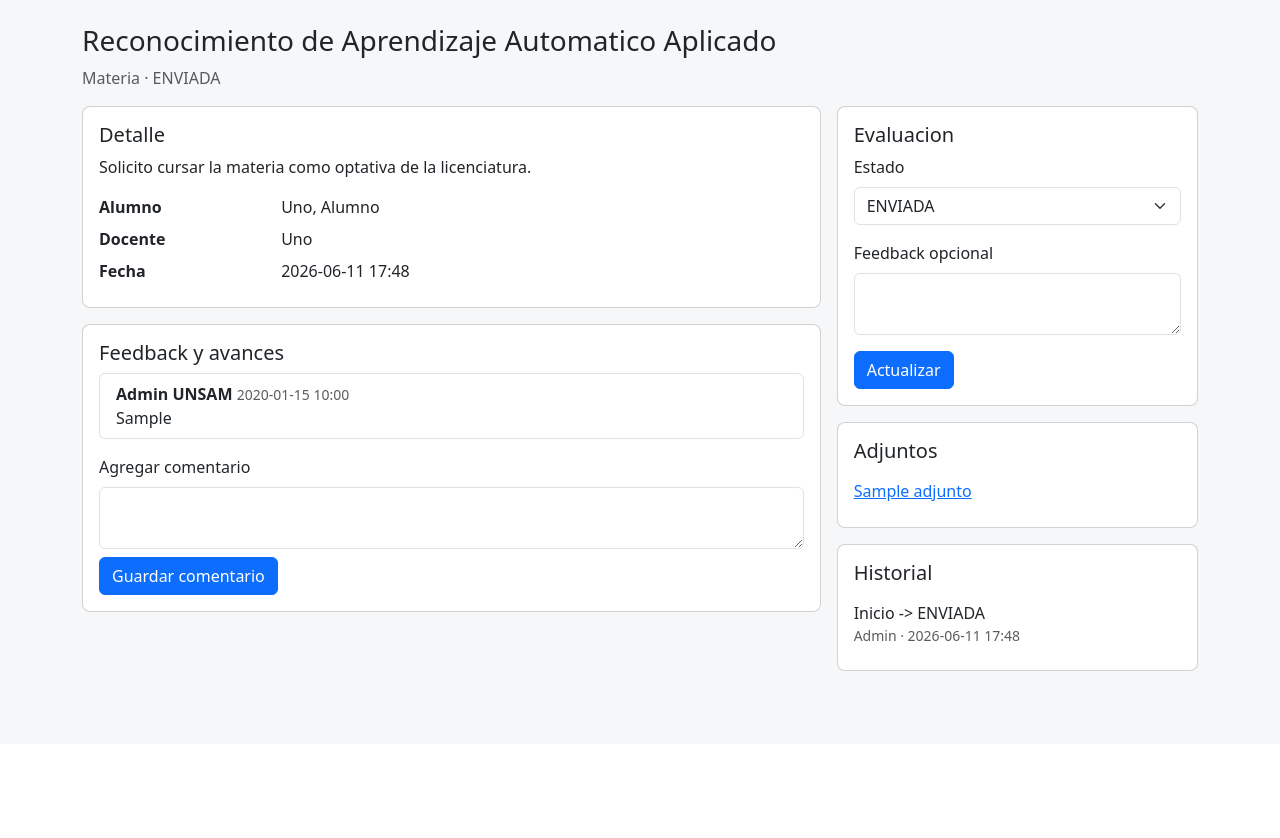
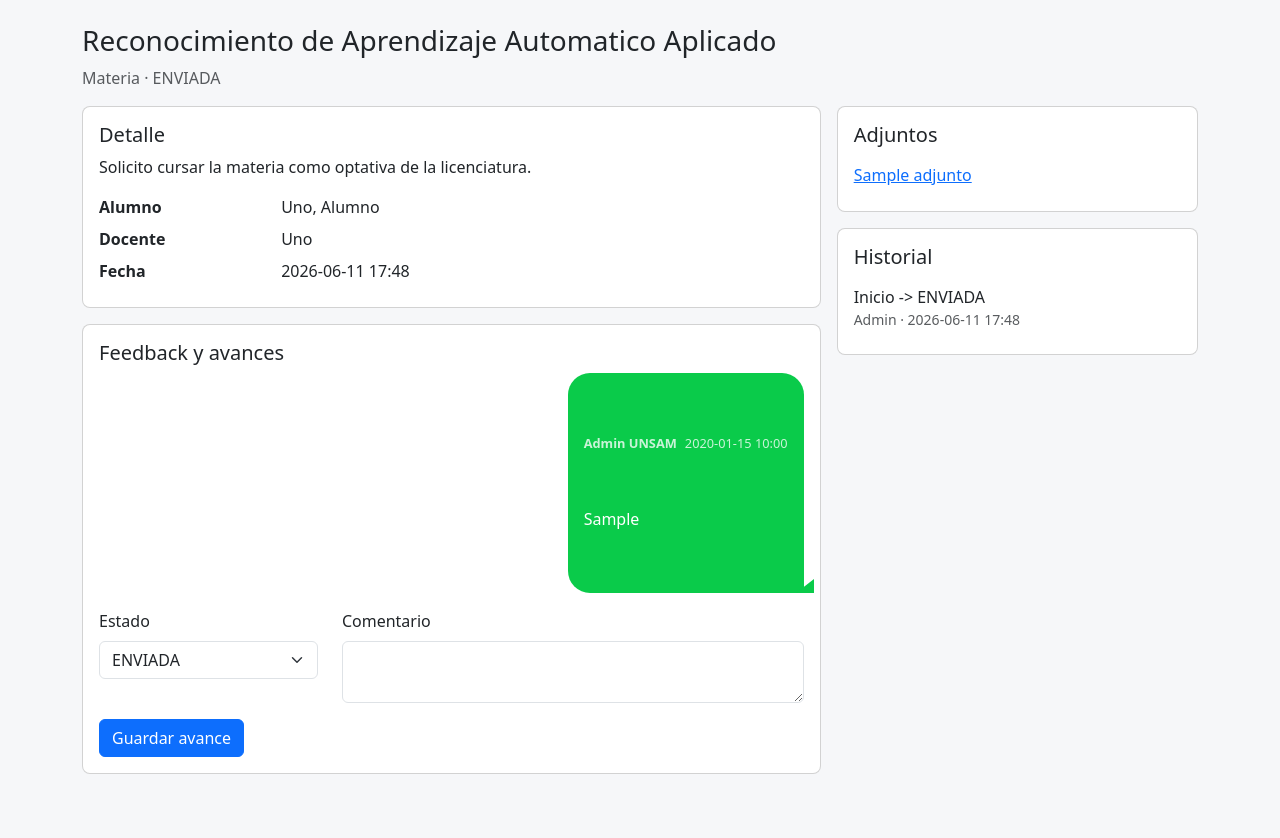
Before and after one commit to gabrielArne/webapp-optativas, a FastAPI app: page /solicitudes/1 in a window 1280 px wide. Shown: the part 56-894 px from the top of the page. Before the commit the page ends 727 px from the top, so only its background shows below. Run offline with FastAPI, Linux system fonts and the light colour scheme; the visitor is signed in with stand-in values (Sample User, id 1); tables that the repository leaves empty hold one stand-in row (values such as "Sample post").

Commit message:
fix cuadros solicitud

```diff
--- a/app/static/styles.css
+++ b/app/static/styles.css
@@ -27,3 +27,76 @@ body {
 textarea {
   min-height: 120px;
 }
+
+.feedback-thread {
+  display: flex;
+  flex-direction: column;
+  gap: 0.85rem;
+}
+
+.feedback-message {
+  display: flex;
+}
+
+.feedback-message-own {
+  justify-content: flex-end;
+}
+
+.feedback-message-other {
+  justify-content: flex-start;
+}
+
+.feedback-bubble {
+  border-radius: 22px;
+  max-width: min(78%, 640px);
+  padding: 0.85rem 1rem;
+  position: relative;
+  white-space: pre-wrap;
+}
+
+.feedback-message-own .feedback-bubble {
+  background: #0acb4a;
+  border-bottom-right-radius: 6px;
+  color: #fff;
+}
+
+.feedback-message-other .feedback-bubble {
+  background: #e9ecef;
+  border-bottom-left-radius: 6px;
+  color: #212529;
+}
+
+.feedback-message-own .feedback-bubble::after,
+.feedback-message-other .feedback-bubble::after {
+  border-style: solid;
+  bottom: 0;
+  content: "";
+  position: absolute;
+}
+
+.feedback-message-own .feedback-bubble::after {
+  border-color: transparent transparent #0acb4a transparent;
+  border-width: 0 0 14px 18px;
+  right: -10px;
+}
+
+.feedback-message-other .feedback-bubble::after {
+  border-color: transparent transparent #e9ecef transparent;
+  border-width: 0 18px 14px 0;
+  left: -10px;
+}
+
+.feedback-meta {
+  display: flex;
+  flex-wrap: wrap;
+  gap: 0.5rem;
+  font-size: 0.8rem;
+  margin-bottom: 0.35rem;
+  opacity: 0.78;
+}
+
+@media (max-width: 576px) {
+  .feedback-bubble {
+    max-width: 92%;
+  }
+}
--- a/app/templates/solicitudes/detail.html
+++ b/app/templates/solicitudes/detail.html
@@ -3,7 +3,7 @@
 <div class="d-flex justify-content-between align-items-start mb-3">
   <div>
     <h1 class="h3">{{ solicitud.titulo }}</h1>
-    <p class="text-muted mb-0">{{ solicitud.tipo }} · {{ solicitud.estado }}</p>
+    <p class="text-muted mb-0">{{ solicitud.tipo }} &middot; {{ solicitud.estado }}</p>
   </div>
   {% if current_user.rol == "Alumno" and solicitud.alumno_id == current_user.id and solicitud.estado not in ["ANULADA", "CERRADA"] %}
     <form method="post" action="/solicitudes/{{ solicitud.id }}/anular">
@@ -38,32 +38,25 @@
     <div class="card mb-3">
       <div class="card-body">
         <h2 class="h5">Feedback y avances</h2>
-        <div class="list-group mb-3">
+        <div class="feedback-thread mb-3">
           {% for feedback in solicitud.feedbacks %}
-            <div class="list-group-item">
+            <div class="feedback-message {% if feedback.usuario_id == current_user.id %}feedback-message-own{% else %}feedback-message-other{% endif %}">
+              <div class="feedback-bubble">
+                <div class="feedback-meta">
                   <strong>{{ feedback.usuario.nombre }} {{ feedback.usuario.apellido }}</strong>
-              <span class="text-muted small">{{ feedback.fecha.strftime("%Y-%m-%d %H:%M") }}</span>
+                  <span>{{ feedback.fecha.strftime("%Y-%m-%d %H:%M") }}</span>
+                </div>
                 <p class="mb-0">{{ feedback.comentario }}</p>
               </div>
+            </div>
           {% else %}
-            <div class="list-group-item text-muted">Sin comentarios.</div>
+            <p class="text-muted mb-0">Sin comentarios.</p>
           {% endfor %}
         </div>
-        <form method="post" action="/solicitudes/{{ solicitud.id }}/feedback">
-          <label class="form-label">Agregar comentario</label>
-          <textarea class="form-control mb-2" name="comentario" required></textarea>
-          <button class="btn btn-primary" type="submit">Guardar comentario</button>
-        </form>
-      </div>
-    </div>
-  </div>
-  <div class="col-lg-4">
         {% if current_user.rol in ["Docente", "Administrador"] %}
-      <div class="card mb-3">
-        <div class="card-body">
-          <h2 class="h5">Evaluacion</h2>
           <form method="post" action="/solicitudes/{{ solicitud.id }}/estado">
-            <div class="mb-3">
+            <div class="row">
+              <div class="col-md-4 mb-3">
                 <label class="form-label">Estado</label>
                 <select class="form-select" name="estado">
                   {% for estado in estados %}
@@ -71,15 +64,24 @@
                   {% endfor %}
                 </select>
               </div>
-            <div class="mb-3">
-              <label class="form-label">Feedback opcional</label>
+              <div class="col-md-8 mb-3">
+                <label class="form-label">Comentario</label>
                 <textarea class="form-control" name="comentario"></textarea>
               </div>
-            <button class="btn btn-primary" type="submit">Actualizar</button>
+            </div>
+            <button class="btn btn-primary" type="submit">Guardar avance</button>
           </form>
+        {% else %}
+          <form method="post" action="/solicitudes/{{ solicitud.id }}/feedback">
+            <label class="form-label">Agregar comentario</label>
+            <textarea class="form-control mb-2" name="comentario" required></textarea>
+            <button class="btn btn-primary" type="submit">Guardar comentario</button>
+          </form>
+        {% endif %}
       </div>
     </div>
-    {% endif %}
+  </div>
+  <div class="col-lg-4">
     <div class="card mb-3">
       <div class="card-body">
         <h2 class="h5">Adjuntos</h2>
@@ -99,7 +101,7 @@
           {% for item in solicitud.historial %}
             <li class="list-group-item px-0">
               {{ item.estado_anterior or "Inicio" }} -> {{ item.estado_nuevo }}
-              <span class="d-block small text-muted">{{ item.usuario.nombre }} · {{ item.fecha.strftime("%Y-%m-%d %H:%M") }}</span>
+              <span class="d-block small text-muted">{{ item.usuario.nombre }} &middot; {{ item.fecha.strftime("%Y-%m-%d %H:%M") }}</span>
             </li>
           {% else %}
             <li class="list-group-item px-0 text-muted">Sin historial.</li>
```
Also changed, not shown: app/routers/solicitudes.py (+9 -4 lines). Lines whose indentation alone changed are shown as unchanged.
